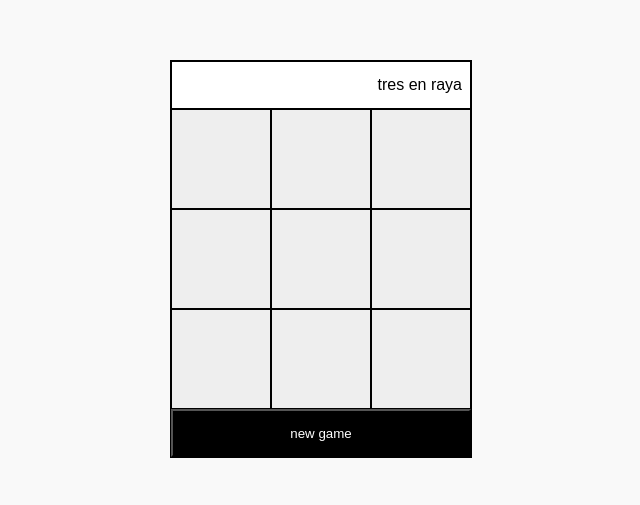
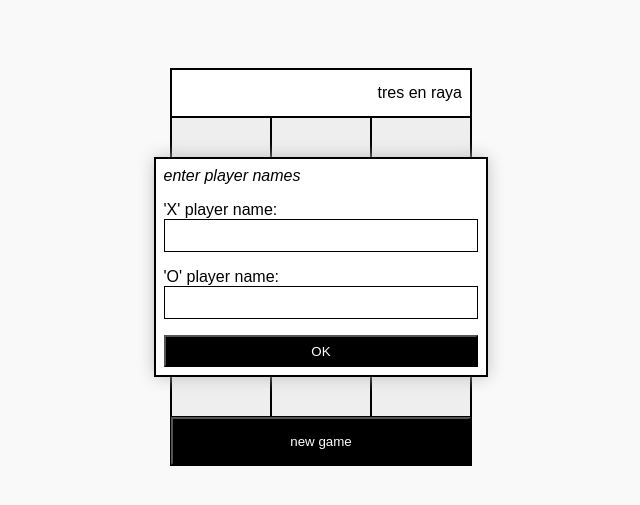
Before and after one commit to sofffja/tictactoe, a plain HTML site: page index.html in a window 1280 px wide. Shown: the part 141-646 px from the top of the page, without its empty margins (319-959 px from the left). Drawn offline with Linux system fonts and the light colour scheme.

Commit message:
Add dialog to enter player names

```diff
--- a/index.html
+++ b/index.html
@@ -7,6 +7,24 @@
   <link rel="stylesheet" href="./styles.css">
 </head>
 <body class="body">
+  <dialog open>
+    <div class="dialog-title">enter player names</div>
+
+    <form class="dialog-form" method="dialog">
+      <div class="form-item">
+        <label for="p1-name">'X' player name:</label>
+        <input type="text" name="p1-name" id="p1-name">
+      </div>
+
+      <div class="form-item">
+        <label for="p2-name">'O' player name:</label>
+        <input type="text" name="p2-name" id="p2-name">
+      </div>
+
+      <button class="button ok" id="submit" value="default">OK</button>
+    </form>
+  </dialog>
+
   <div class="interfaz">
     <div class="display">tres en raya</div>
     <div class="gameboard">
--- a/script.js
+++ b/script.js
@@ -60,10 +60,14 @@ const gameboard = (function() {
 })();
 
 const game = (function() {
-  const playerOne = createPlayer('A', 'x')
-  const playerTwo = createPlayer('B', playerOne.getSymbol() === 'x' ? 'o' : 'x');
-  let currentPlayer = playerOne;
+  let playerOne, playerTwo, currentPlayer;
   let ended;
+
+  const initPlayers = (nameOne, nameTwo) => {
+    playerOne = createPlayer(nameOne, 'x');
+    playerTwo = createPlayer(nameTwo, 'o');
+    currentPlayer = playerOne;
+  }
 
   const getCurrentSymbol = () => currentPlayer.getSymbol();
 
@@ -94,11 +98,9 @@ const game = (function() {
     currentPlayer = (currentPlayer === playerOne) ? playerTwo : playerOne;
   }
 
-  const isEnded = () => {
-    return ended;
-  }
+  const isEnded = () => ended;
 
-  return { play, getCurrentSymbol, resetGame, isEnded }
+  return { play, getCurrentSymbol, resetGame, isEnded, initPlayers }
 })();
 
 function createPlayer(name, symbol) {
@@ -112,7 +114,11 @@ const screenHandler = (function() {
   const boardDiv = document.querySelector('.gameboard');
   const boardCell = document.querySelectorAll('.gameboard-cell');
   const displayDiv = document.querySelector('.display');
-  const newgameBtn = document.querySelector('.newgame')
+  const newgameBtn = document.querySelector('.newgame');
+
+  const closeModalBtn = document.querySelector('.ok');
+  const playerOneInput = document.querySelector('#p1-name');
+  const playerTwoInput = document.querySelector('#p2-name');
 
   const updateScreenBoard = (e) => {
     let row = e.target.parentElement.getAttribute('row');
@@ -151,6 +157,10 @@ const screenHandler = (function() {
   const setEvents = function() {
     boardDiv.addEventListener('click', updateScreenBoard);
     newgameBtn.addEventListener('click', setNewgame);
+
+    closeModalBtn.addEventListener('click', () => {
+      game.initPlayers(playerOneInput.value, playerTwoInput.value)
+    })
   }();
 
   return { clearScreen, updateDisplayWin, updateDisplayTie }
--- a/styles.css
+++ b/styles.css
@@ -3,8 +3,8 @@
 }
 
 * {
-  margin: 0;
-  padding: 0;
+  /* margin: 0;
+  padding: 0; */
   box-sizing: border-box;
 }
 
@@ -14,7 +14,6 @@
   min-height: 100vh;
   display: grid;
   place-items: center;
-  align-items: center;
   color: black;
   background-color: #f9f9f9;
 }
@@ -64,3 +63,46 @@
   background-color: #000;
   color: #fff;
 }
+
+/* DIALOG */
+dialog {
+  background-color: #fff;
+  border: 1px solid #000;
+  outline: 1px solid #000;
+  box-shadow:  0 0 16px #bababa;
+  padding: 8px;
+}
+
+.dialog-title {
+  margin-bottom: 16px;
+  font-style: italic;
+}
+
+.form-item + * {
+  margin-top: 16px;
+}
+
+.form-item input[type='text'],
+.form-item input[type='number'] {
+  width: 100%;
+  border: none;
+  border: 1px solid #000;
+  padding: 0.5rem;
+}
+
+.form-item input[type='text']:focus,
+.form-item input[type='number']:focus {
+  background-color: #eee;
+  outline:  1px solid #666;
+}
+
+.button {
+  width: 100%;
+  height: 2rem;
+  /* border: 1px solid #000; */
+  background-color: #000000;
+  color: #fff;
+  /* font-size: 100%; */
+  cursor: pointer;
+  /* box-shadow: 1px 1px 0px #000; */
+}
```
